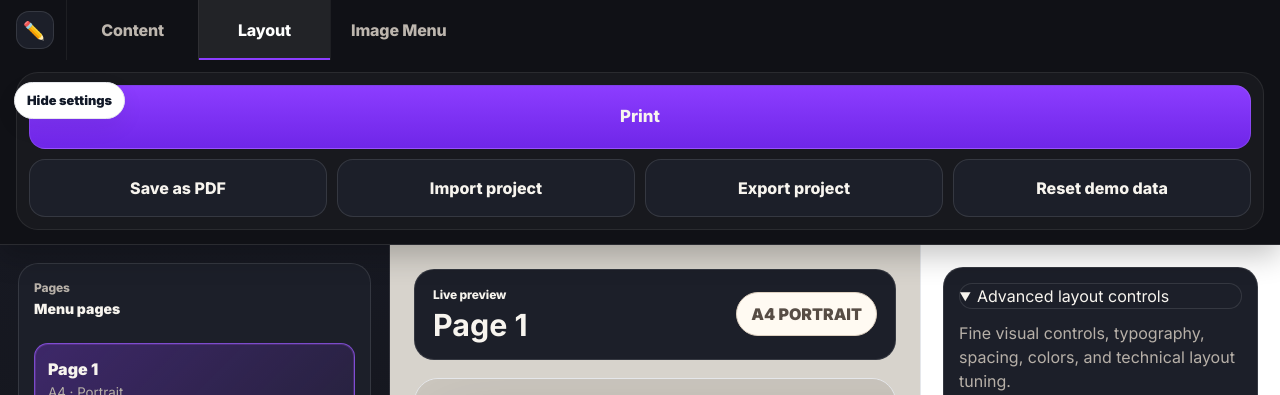
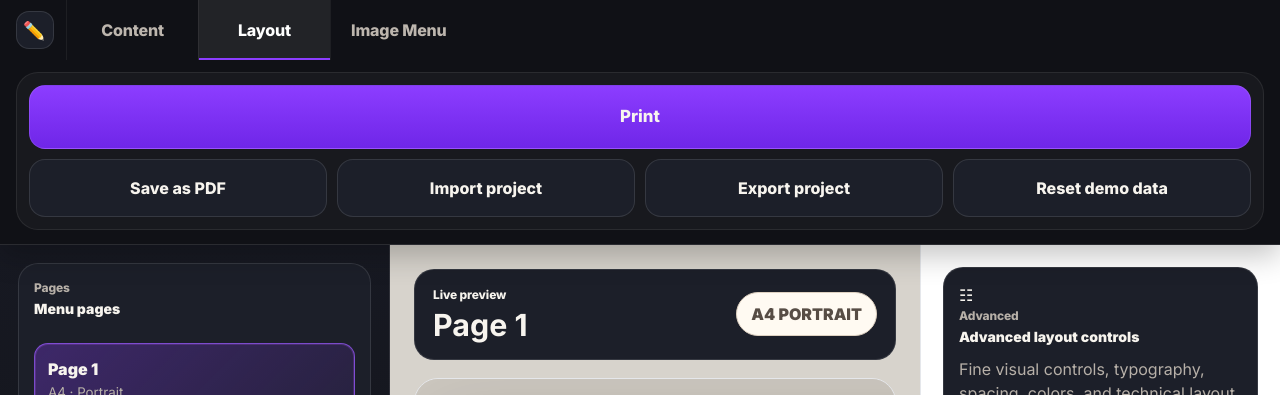
Before and after one commit to sheeeenson/print_menu, a React (Vite) app: page / in a window 1280 px wide. Shown: the top 395 px of the page. Built offline with nearby package versions, Linux system fonts and the light colour scheme.

Commit message:
Remove layout hide settings and open advanced panel

```diff
--- a/src/components/LayoutPrintSection.jsx
+++ b/src/components/LayoutPrintSection.jsx
@@ -11,7 +11,6 @@ import { calculateFitAllLayout, paperDimensions } from '../utils/fitAll.js';
 export function LayoutPrintSection({ project, actions }) {
   const [isPdfModalOpen, setIsPdfModalOpen] = useState(false);
   const [selectedPreviewDishId, setSelectedPreviewDishId] = useState('');
-  const [isAdminCollapsed, setIsAdminCollapsed] = useState(false);
   const selectedPage = project.pages.find((page) => page.id === project.selectedPageId) ?? project.pages[0];
   const previewProject = selectedPage ? projectWithPageOrder(project, selectedPage) : project;
   const fitWarning = selectedPage ? getFitWarning(previewProject, selectedPage) : '';
@@ -28,17 +27,8 @@ export function LayoutPrintSection({ project, actions }) {
   };
 
   return (
-    <section className={`layout-print-section ${isAdminCollapsed ? 'admin-collapsed' : ''}`} aria-label="Layout workspace">
-      <button
-        className="admin-panel-toggle"
-        type="button"
-        onClick={() => setIsAdminCollapsed((value) => !value)}
-        aria-expanded={!isAdminCollapsed}
-      >
-        {isAdminCollapsed ? 'Show settings' : 'Hide settings'}
-      </button>
-      {isAdminCollapsed ? <CollapsedPageSwitcher project={project} actions={actions} /> : null}
-      <aside className="layout-admin-panel layout-sidebar" aria-hidden={isAdminCollapsed}>
+    <section className="layout-print-section" aria-label="Layout workspace">
+      <aside className="layout-admin-panel layout-sidebar">
         {fitWarning ? <div className="panel-fit-warning" role="alert">{fitWarning}</div> : null}
         <PageList project={project} actions={actions} onSelectPage={selectPageFromList} />
         {selectedPage ? <PageSettingsPanel page={selectedPage} actions={actions} /> : null}
@@ -57,36 +47,22 @@ export function LayoutPrintSection({ project, actions }) {
       </aside>
       {selectedPage ? <PagePreview project={previewProject} page={selectedPage} selectedPreviewDishId={selectedPreviewDishId} onSelectPreviewDish={setSelectedPreviewDishId} onResizePreviewDish={actions.updateSelectedPageItemPlacement} /> : <div className="empty-state">Add a page to preview your menu.</div>}
       {selectedPage ? (
-        <aside className="advanced-admin-panel" aria-hidden={isAdminCollapsed}>
-          <details className="panel-section advanced-layout-section" open>
-            <summary>Advanced layout controls</summary>
+        <aside className="advanced-admin-panel">
+          <section className="panel-section advanced-layout-section">
+            <div className="advanced-panel-header">
+              <span className="advanced-panel-icon" aria-hidden="true">☷</span>
+              <div>
+                <p className="eyebrow">Advanced</p>
+                <h2>Advanced layout controls</h2>
+              </div>
+            </div>
             <p className="muted-text">Fine visual controls, typography, spacing, colors, and technical layout tuning.</p>
             <DesignControls page={selectedPage} actions={actions} />
-          </details>
+          </section>
         </aside>
       ) : null}
       {isPdfModalOpen ? <SavePdfModal onCancel={() => setIsPdfModalOpen(false)} onConfirm={confirmSaveAsPdf} /> : null}
     </section>
-  );
-}
-
-function CollapsedPageSwitcher({ project, actions }) {
-  return (
-    <div className="collapsed-page-switcher" aria-label="Page switcher">
-      <div className="collapsed-page-strip">
-        {project.pages.map((page, index) => (
-          <button
-            key={page.id}
-            className={`collapsed-page-pill ${page.id === project.selectedPageId ? 'selected' : ''}`}
-            type="button"
-            onClick={() => actions.selectPage(page.id)}
-          >
-            <span>{page.name || `Page ${index + 1}`}</span>
-            <small>{page.paperSize} · {page.orientation}</small>
-          </button>
-        ))}
-      </div>
-    </div>
   );
 }
 
@@ -131,9 +107,9 @@ function LayoutPrintControls({ page, actions, onPrint, onSaveAsPdf, selectedDish
       <p className="eyebrow">Layout</p>
       <h2>Layout</h2>
       <div className="print-action-row" aria-label="Print and demo actions">
-        <button className="primary-action compact" type="button" onClick={onPrint}>Print</button>
-        <button className="secondary-action compact" type="button" onClick={onSaveAsPdf}>Save as PDF</button>
-        <button className="secondary-action compact" type="button" onClick={actions.resetDemoData}>Reset demo data</button>
+        <button className="primary-action compact" type="button" onClick={onPrint}>🖨️ Print</button>
+        <button className="secondary-action compact" type="button" onClick={onSaveAsPdf}>📄 Save as PDF</button>
+        <button className="secondary-action compact" type="button" onClick={actions.resetDemoData}>↻ Reset demo data</button>
       </div>
 
       <label className="field-label">Layout mode
@@ -195,8 +171,8 @@ function LayoutPrintControls({ page, actions, onPrint, onSaveAsPdf, selectedDish
         <SelectedCardControls page={page} actions={actions} selectedDish={selectedDish} placement={selectedPlacement} />
       ) : null}
 
-      <details className="inline-advanced-controls settings-block badge-settings-block" open>
-        <summary>Badge style</summary>
+      <section className="inline-advanced-controls settings-block badge-settings-block">
+        <h3>Badge style</h3>
         <label className="field-label">Badge position
           <select value={settings.badgePosition} onChange={update('badgePosition')}>
             <option value="topLeft">Top left</option>
@@ -211,15 +187,15 @@ function LayoutPrintControls({ page, actions, onPrint, onSaveAsPdf, selectedDish
         <label className="slider-label"><span>Badge border width<strong>{settings.badgeStyle.borderWidth}px</strong></span><input type="range" min="0" max="8" value={settings.badgeStyle.borderWidth} onChange={(event) => actions.updateSelectedPageDesign('badgeStyle', { ...settings.badgeStyle, borderWidth: Number(event.target.value) })} /></label>
         <label className="slider-label"><span>Badge opacity<strong>{settings.badgeStyle.opacity}%</strong></span><input type="range" min="0" max="100" value={settings.badgeStyle.opacity} onChange={(event) => actions.updateSelectedPageDesign('badgeStyle', { ...settings.badgeStyle, opacity: Number(event.target.value) })} /></label>
         <label className="field-label">Badge shape<select value={settings.badgeStyle.shape} onChange={(event) => actions.updateSelectedPageDesign('badgeStyle', { ...settings.badgeStyle, shape: event.target.value })}><option value="pill">Pill</option><option value="rounded">Rounded</option><option value="square">Square</option><option value="circle">Circle</option><option value="ribbon">Ribbon</option></select></label>
-      </details>
+      </section>
 
-      <details className="inline-advanced-controls settings-block">
-        <summary>Card border</summary>
+      <section className="inline-advanced-controls settings-block">
+        <h3>Card border</h3>
         <label className="toggle-label"><input type="checkbox" checked={settings.cardBorderEnabled} onChange={update('cardBorderEnabled')} /> Border enabled</label>
         <label className="color-label">Card border color<span><input type="color" value={settings.cardBorderColor} onChange={update('cardBorderColor')} disabled={!settings.cardBorderEnabled} /><input value={settings.cardBorderColor} onChange={update('cardBorderColor')} disabled={!settings.cardBorderEnabled} /></span></label>
         <label className="slider-label"><span>Card border width<strong>{settings.cardBorderWidth}px</strong></span><input type="range" min="0" max="12" step="1" value={settings.cardBorderWidth} disabled={!settings.cardBorderEnabled} onChange={updateNumber('cardBorderWidth')} /></label>
         <label className="slider-label"><span>Card border opacity<strong>{settings.cardBorderOpacity}%</strong></span><input type="range" min="0" max="100" step="1" value={settings.cardBorderOpacity} disabled={!settings.cardBorderEnabled} onChange={updateNumber('cardBorderOpacity')} /></label>
-      </details>
+      </section>
     </div>
   );
 }
```
